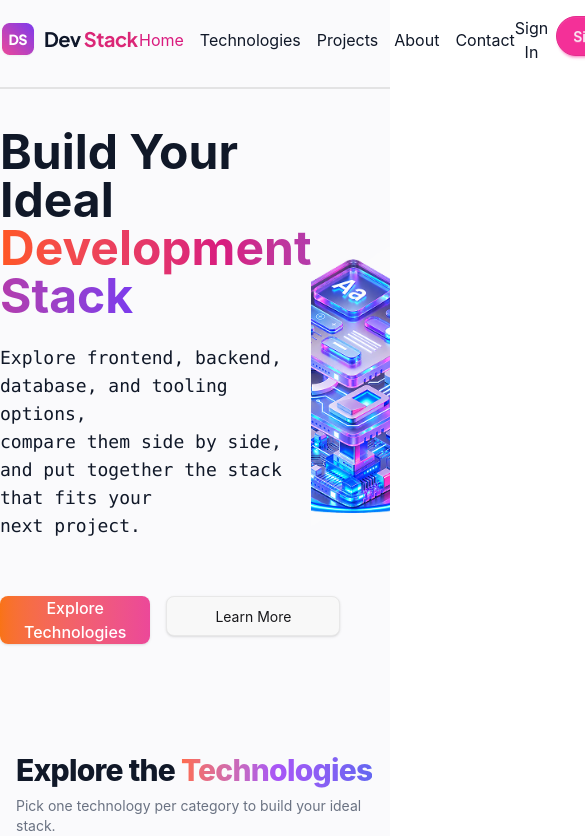
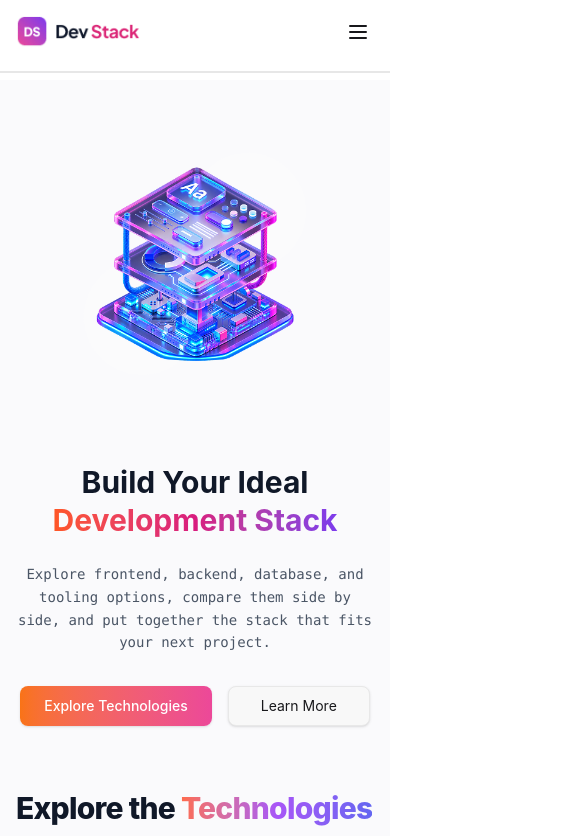
Before and after one commit to sajibkingo/B14-A05-DevStack, a React (Vite) app: page / in a window 390 px wide. Shown: the top 836 px of the page, 585 px wide, since content can reach past the window. Built offline with nearby package versions, Linux system fonts and the light colour scheme.

Commit message:
Made responsive

```diff
--- a/src/Components/Banner.tsx
+++ b/src/Components/Banner.tsx
@@ -1,28 +1,44 @@
-import BannerLogo from "../assets/banner-stack.png"
+import React from "react";
+import BannerLogo from "../assets/banner-stack.png";
 
-const Banner = () => {
+const Banner: React.FC = () => {
     return (
-        <div className='container mx-auto min-h-120 my-4 flex justify-center items-center mb-15'>
-            <div className="flex flex-col justify-between  space-y-6">
-                <h2 className='font-bold text-5xl'>Build Your Ideal <br />
+        <div className="container mx-auto px-4 my-6 lg:my-10 flex flex-col-reverse lg:flex-row justify-between items-center gap-10 lg:gap-8 mb-16">
+            <div className="flex flex-col justify-between space-y-6 text-center lg:text-left items-center lg:items-start max-w-2xl">
+                <h2 className="font-bold text-3xl sm:text-4xl lg:text-5xl leading-tight">
+                    Build Your Ideal <br className="hidden sm:inline" />
                     <span className="bg-linear-to-r from-[#FF5722] via-[#D81B7E] via-50% to-[#7C3AED] bg-clip-text text-transparent">
                         Development Stack
-                    </span></h2>
+                    </span>
+                </h2>
 
-                <p className="text-lg font-mono">Explore frontend, backend, database, and tooling options, <br />
-                    compare them side by side, and put together the stack that fits your <br />
-                    next project.</p>
+                <p className="text-sm sm:text-base lg:text-lg font-mono text-gray-600 leading-relaxed">
+                    Explore frontend, backend, database, and tooling options, compare them
+                    side by side, and put together the stack that fits your next project.
+                </p>
 
-                <div className="flex gap-4 mt-8">
-                    <button className="bg-linear-to-r from-[#F97316] to-[#EC4899] text-white font-medium px-6 rounded-lg shadow-sm hover:opacity-95 transition-opacity cursor-pointer">
+                <div className="flex flex-wrap justify-center lg:justify-start gap-4 pt-2">
+                    <button
+                        type="button"
+                        className="bg-linear-to-r from-[#F97316] to-[#EC4899] text-white font-medium px-6 rounded-lg shadow-sm hover:opacity-95 transition-opacity cursor-pointer text-sm sm:text-base"
+                    >
                         Explore Technologies
                     </button>
-                    <button className="btn font-normal px-12 rounded-lg shadow-sm hover:opacity-95 transition-opacity">Learn More</button>
+                    <button
+                        type="button"
+                        className="btn font-normal px-8 sm:px-12 rounded-lg shadow-sm hover:opacity-95 transition-opacity text-sm sm:text-base"
+                    >
+                        Learn More
+                    </button>
                 </div>
             </div>
-            <div>
-                <img src={BannerLogo} alt="" className="w-120
-                h-105 object-cover"/>
+
+            <div className="w-full max-w-xs sm:max-w-sm md:max-w-md lg:max-w-lg flex justify-center">
+                <img
+                    src={BannerLogo}
+                    alt="Banner Stack Illustration"
+                    className="w-full h-auto max-h-[380px] lg:max-h-[420px] object-contain"
+                />
             </div>
         </div>
     );
--- a/src/Components/Footer.tsx
+++ b/src/Components/Footer.tsx
@@ -1,4 +1,5 @@
 import React from 'react';
+import Logo from "../assets/logo-text.png";
 
 export const Footer: React.FC = () => {
     return (
@@ -6,14 +7,7 @@ export const Footer: React.FC = () => {
             <div className="max-w-7xl mx-auto px-4 sm:px-6 lg:px-8">
                 <div className="grid grid-cols-1 md:grid-cols-5 gap-10">
                     <div className="md:col-span-2 space-y-4">
-                        <div className="flex items-center gap-2.5">
-                            <span className="w-7 h-7 bg-purple-600 rounded-lg flex items-center justify-center text-white text-xs font-bold tracking-tight">
-                                DS
-                            </span>
-                            <span className="text-xl font-extrabold tracking-tight">
-                                Dev <span className="text-[#C026D3]">Stack</span>
-                            </span>
-                        </div>
+                        <img src={Logo} alt="DevStack Logo" className="h-8 md:h-10 object-contain" />
 
                         <p className="text-gray-500 text-sm max-w-sm leading-relaxed">
                             Curated tools, technologies, and resources for developers building modern software.
--- a/src/Components/Nav.tsx
+++ b/src/Components/Nav.tsx
@@ -1,25 +1,71 @@
-import Logo from "../assets/logo-text.png"
+import React, { useState } from "react";
+import Logo from "../assets/logo-text.png";
 
-const Nav = () => {
+const Nav: React.FC = () => {
+    const [isOpen, setIsOpen] = useState<boolean>(false);
+
     return (
-        <nav>
-            <div className="container mx-auto flex justify-between my-4 items-center">
-                <img src={Logo} alt="" />
+        <nav className="w-full bg-white">
+            <div className="container mx-auto px-4 py-4 flex justify-between items-center">
+                <img src={Logo} alt="DevStack Logo" className="h-8 md:h-10 object-contain" />
 
-                <ul className="flex gap-4 items-center cursor-pointer">
-                    <li className="text-[#D91B7E]">Home</li>
-                    <li>Technologies</li>
-                    <li>Projects</li>
-                    <li>About</li>
-                    <li>Contact</li>
+                <ul className="hidden md:flex gap-6 items-center text-sm font-medium text-gray-700">
+                    <li className="text-[#D91B7E] font-semibold cursor-pointer">Home</li>
+                    <li className="hover:text-[#D91B7E] transition-colors cursor-pointer">Technologies</li>
+                    <li className="hover:text-[#D91B7E] transition-colors cursor-pointer">Projects</li>
+                    <li className="hover:text-[#D91B7E] transition-colors cursor-pointer">About</li>
+                    <li className="hover:text-[#D91B7E] transition-colors cursor-pointer">Contact</li>
                 </ul>
 
-                <div className="flex gap-2 cursor-pointer">
-                    <button className="cursor-pointer">Sign In</button>
-                    <button className="btn btn-secondary rounded-3xl">Sign Up</button>
+                <div className="hidden md:flex items-center gap-3">
+                    <button type="button" className="btn btn-ghost btn-sm normal-case text-sm font-semibold cursor-pointer">
+                        Sign In
+                    </button>
+                    <button type="button" className="btn btn-secondary btn-sm rounded-3xl normal-case text-sm font-semibold px-5 cursor-pointer">
+                        Sign Up
+                    </button>
                 </div>
+
+                <button
+                    type="button"
+                    onClick={() => setIsOpen(!isOpen)}
+                    className="md:hidden btn btn-ghost btn-circle btn-sm"
+                    aria-label="Toggle Navigation Menu"
+                >
+                    {isOpen ? (
+                        <svg className="w-6 h-6" fill="none" stroke="currentColor" viewBox="0 0 24 24">
+                            <path strokeLinecap="round" strokeLinejoin="round" strokeWidth="2" d="M6 18L18 6M6 6l12 12" />
+                        </svg>
+                    ) : (
+                        <svg className="w-6 h-6" fill="none" stroke="currentColor" viewBox="0 0 24 24">
+                            <path strokeLinecap="round" strokeLinejoin="round" strokeWidth="2" d="M4 6h16M4 12h16M4 18h16" />
+                        </svg>
+                    )}
+                </button>
             </div>
-            <div className="divider"></div>
+
+            {isOpen && (
+                <div className="md:hidden px-4 pb-5 pt-2 border-t border-gray-100 flex flex-col gap-4 bg-white">
+                    <ul className="flex flex-col gap-3 text-sm font-medium text-gray-700">
+                        <li className="text-[#D91B7E] font-semibold">Home</li>
+                        <li className="hover:text-[#D91B7E] transition-colors">Technologies</li>
+                        <li className="hover:text-[#D91B7E] transition-colors">Projects</li>
+                        <li className="hover:text-[#D91B7E] transition-colors">About</li>
+                        <li className="hover:text-[#D91B7E] transition-colors">Contact</li>
+                    </ul>
+
+                    <div className="flex flex-col gap-2 pt-3 border-t border-gray-100">
+                        <button type="button" className="btn btn-ghost btn-sm w-full normal-case text-sm font-semibold">
+                            Sign In
+                        </button>
+                        <button type="button" className="btn btn-secondary btn-sm w-full rounded-3xl normal-case text-sm font-semibold">
+                            Sign Up
+                        </button>
+                    </div>
+                </div>
+            )}
+
+            <div className="divider my-0"></div>
         </nav>
     );
 };
--- a/src/Technologies/TechnologiesSection.tsx
+++ b/src/Technologies/TechnologiesSection.tsx
@@ -19,7 +19,7 @@ export const TechnologiesSection: React.FC<TechnologiesSectionProps> = ({
     onClearAll,
 }) => {
     return (
-        <section className="max-w-7xl mx-auto px-4 sm:px-6 lg:px-8 py-12">
+        <section className="max-w-7xl mx-auto px-4 sm:px-6 lg:px-8 pb-12">
             <div className="mb-10">
                 <h2 className="text-3xl sm:text-4xl font-extrabold text-gray-900 tracking-tight">
                     Explore the{' '}
```
